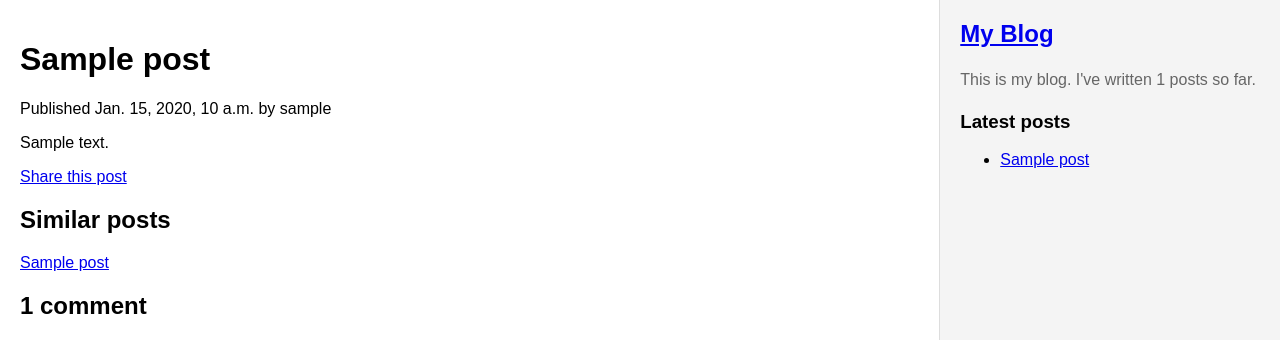
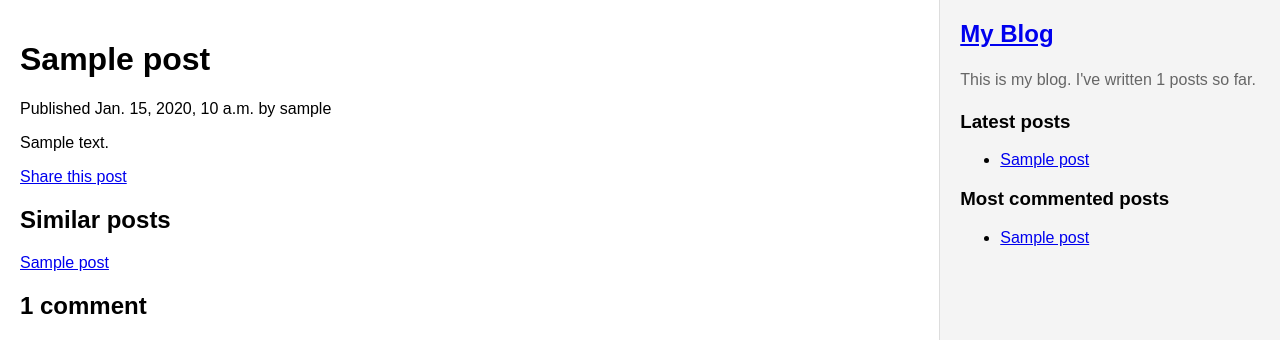
Before and after one commit to samiZZZ67/Blog, a Django app: template mysite/blog/templates/blog/post/detail.html in a window 1280 px wide. Shown: the top 340 px of the page. Run offline with Django 5.2, Linux system fonts and the light colour scheme; tables that the repository leaves empty hold one stand-in row (values such as "Sample post"); the template is opened without the code that fills it: values that come from a table or form of the project are taken from there, most other values are stand-ins (such as "Sample title", 1, 10 or a date in 2020).

Commit message:
Creating a template filter to support Markdown syntax

```diff
--- a/mysite/blog/templates/blog/base.html
+++ b/mysite/blog/templates/blog/base.html
@@ -19,6 +19,15 @@
     </p>
     <h3>Latest posts</h3>
     {% show_latest_posts 3 %}
+    <h3>Most commented posts</h3>
+    {% get_most_commented_posts as most_commented_posts %}
+      <ul>
+            {% for post in most_commented_posts %}
+      <li>
+      <a href="{{ post.get_absolute_url }}">{{ post.title }}</a>
+      </li>
+            {% endfor %}
+      </ul>
 
   </div>
 </body>
--- a/mysite/blog/templates/blog/post/detail.html
+++ b/mysite/blog/templates/blog/post/detail.html
@@ -1,11 +1,13 @@
 {% extends "blog/base.html" %}
+{% load blog_tags %}
 {% block title %}{{ post.title }}{% endblock %}
 {% block content %}
+
   <h1>{{ post.title }}</h1>
   <p class="date">
     Published {{ post.publish }} by {{ post.author }}
   </p>
-  {{ post.body|linebreaks }}
+  {{ post.body| markdown|linebreaks }}
    <p>
     <a href="{% url "blog:post_share" post.id %}">
       Share this post
--- a/mysite/blog/templates/blog/post/list.html
+++ b/mysite/blog/templates/blog/post/list.html
@@ -1,4 +1,5 @@
 {% extends "blog/base.html" %}
+{% load blog_tags %}
 
 {% block title %}My Blog{% endblock %}
 
@@ -29,7 +30,8 @@
       Published {{ post.publish }} by {{ post.author }}
     </p>
 
-    {{ post.body|truncatewords:30|linebreaks }}
+        {{ post.body|markdown|truncatewords_html:30 }}
+
 
   {% endfor %}
 
--- a/mysite/blog/templatetags/blog_tags.py
+++ b/mysite/blog/templatetags/blog_tags.py
@@ -1,5 +1,8 @@
 from django import template
 from ..models import Post
+from django.db.models import Count
+import markdown
+from django.utils.safestring import mark_safe
 
 register=template.Library()
 
@@ -10,3 +13,17 @@ def total_posts():
 def show_latest_posts(count=5):
     latest_posts = Post.published.order_by('-publish')[:count]
     return {'latest_posts': latest_posts}
+# @register.simple_tag
+# def show_latest_posts(count=5):
+#     return Post.published.order_by('-publish')[:count]
+
+
+@register.simple_tag
+def get_most_commented_posts(count=5):
+    return Post.published.annotate(
+        total_comments=Count('comments')
+    ).order_by('-total_comments')[:count]
+
+@register.filter(name='markdown')
+def markdown_format(text):
+    return mark_safe(markdown.markdown(text))
--- a/mysite/mysite/settings.py
+++ b/mysite/mysite/settings.py
@@ -125,8 +125,8 @@ STATIC_URL = 'static/'
 DEFAULT_AUTO_FIELD = 'django.db.models.BigAutoField'
 from decouple import config
 EMAIL_HOST = 'smtp.gmail.com'
-EMAIL_HOST_USER = config('EMAIL_HOST_USER')
-EMAIL_HOST_PASSWORD = config('EMAIL_HOST_PASSWORD')
+EMAIL_HOST_USER = config('EMAIL_HOST_USER', default='')
+EMAIL_HOST_PASSWORD = config('EMAIL_HOST_PASSWORD', default='')
 EMAIL_PORT = 587
 EMAIL_USE_TLS = True
-DEFAULT_FROM_EMAIL = config('DEFAULT_FROM_EMAIL')
+DEFAULT_FROM_EMAIL = config('DEFAULT_FROM_EMAIL', default=EMAIL_HOST_USER)
```
